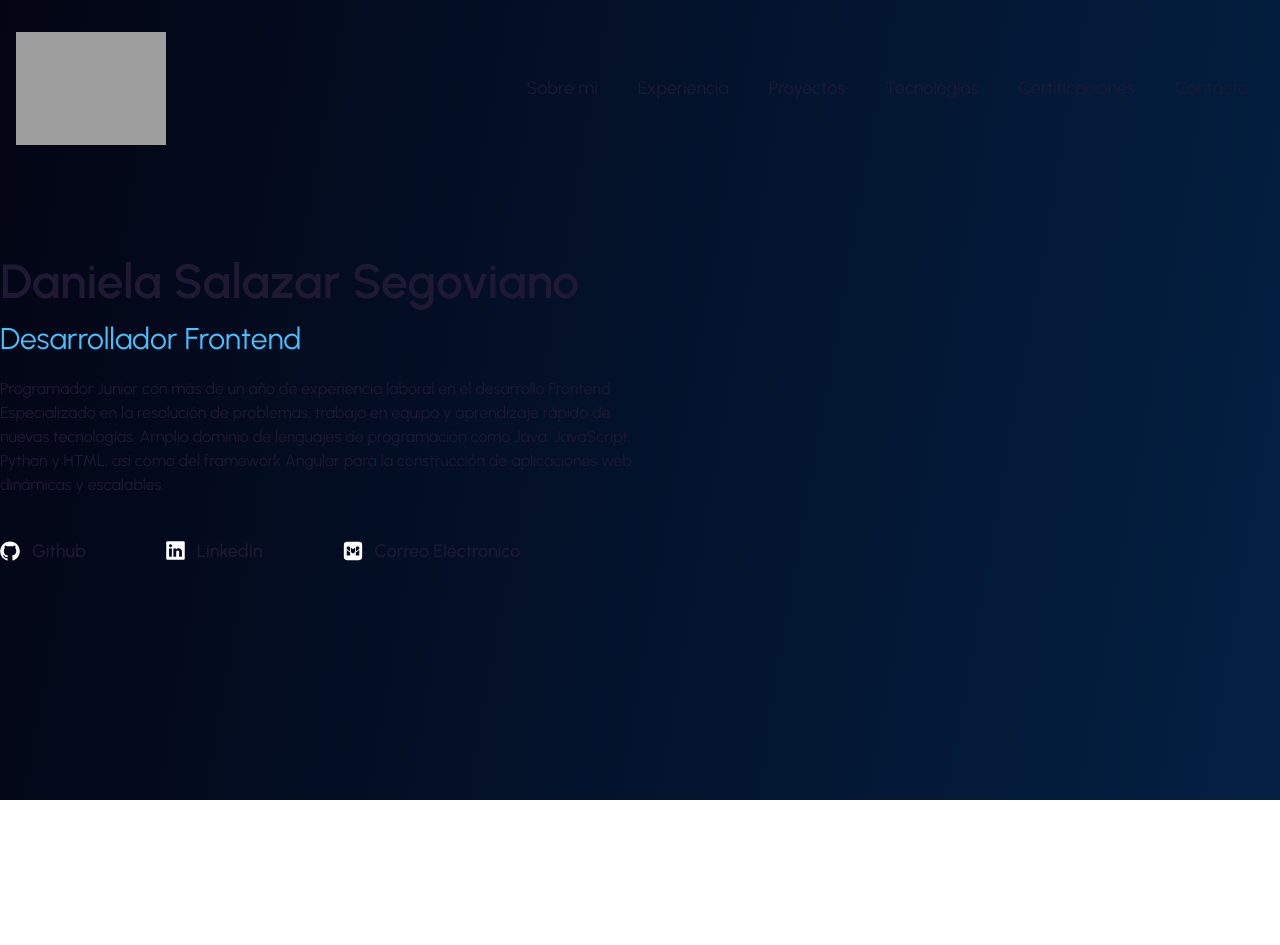
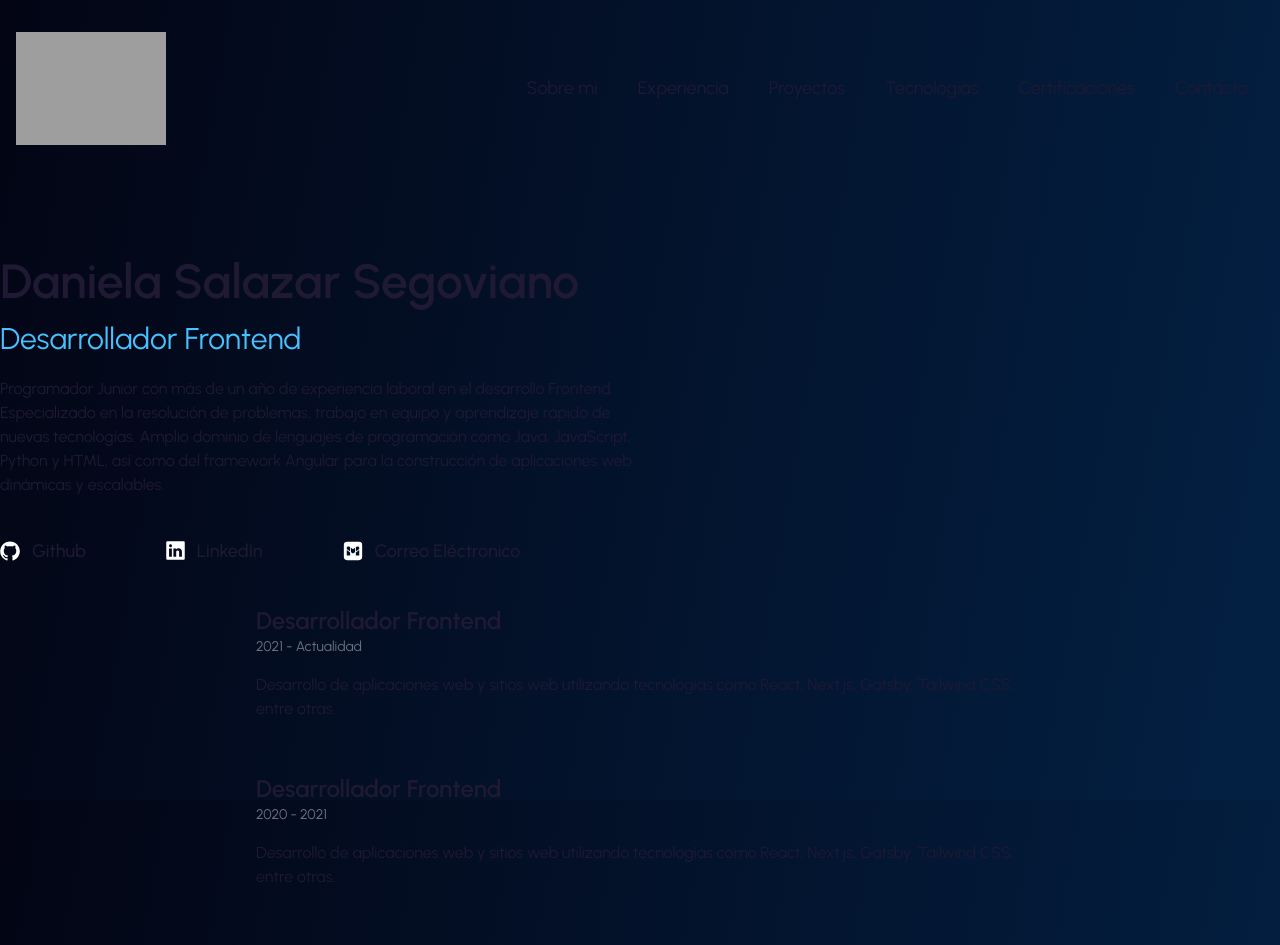
Before and after one commit to DannySegov/Portfolio, a Next.js app: page / in a window 1280 px wide. Shown: the top 945 px of the page. Before the commit the page ends 800 px from the top, so only its background shows below. Built offline with nearby package versions, Linux system fonts and the light colour scheme; grey boxes are pictures that could not be loaded.

Commit message:
Estructura de sección experiencia

```diff
--- a/src/app/page.tsx
+++ b/src/app/page.tsx
@@ -1,7 +1,10 @@
+import { Experience } from "@/components/Experience/Experience";
 import { OnMy } from "@/components/OnMy";
-
 export default function Home() {
   return (
-    <OnMy />
+    <div>
+      <OnMy />
+      <Experience />
+    </div>
   );
 }
--- /dev/null
+++ b/src/components/Experience/Experience.data.ts
@@ -0,0 +1,23 @@
+export const dataExperience = [
+    {
+        id: 1,
+        title: 'Desarrollador Frontend',
+        company: 'Freelance',
+        date: '2021 - Actualidad',
+        description: 'Desarrollo de aplicaciones web y sitios web utilizando tecnologías como React, Next.js, Gatsby, Tailwind CSS, entre otras.'
+    },
+    {
+        id: 2,
+        title: 'Desarrollador Frontend',
+        company: 'Código Facilito',
+        date: '2020 - 2021',
+        description: 'Desarrollo de aplicaciones web y sitios web utilizando tecnologías como React, Next.js, Gatsby, Tailwind CSS, entre otras.'
+    },
+    {
+        id: 3,
+        title: 'Desarrollador Frontend',
+        company: 'Freelance',
+        date: '2019 - 2020',
+        description: 'Desarrollo de aplicaciones web y sitios web utilizando tecnologías como React, Next.js, Gatsby, Tailwind CSS, entre otras.'
+    }
+]
--- /dev/null
+++ b/src/components/Experience/Experience.tsx
@@ -0,0 +1,25 @@
+import { dataExperience } from "./Experience.data";
+
+export function Experience() {
+    return (
+        <div className="w-full max-w-3xl mx-auto">
+            <div className="-my-6">
+                {dataExperience.map(({ id, title, date, description }) => (
+                    <div key={id} className="py-6">
+                        <h3 className="text-2xl font-semibold">{title}</h3>
+                        <p className="text-sm text-gray-500">{date}</p>
+                        <p className="mt-4">{description}</p>
+
+                        <div className="flex flex-col sm:flex-row items-start mb-1
+                        group-last:before:hidden before:absolute
+                        before:left-2 sm:before:left-0 before:h-full">
+
+                        </div>
+                    </div>
+                ))}
+            </div>
+            <p>Contenido de prueba</p>
+        </div>
+
+    )
+}
--- a/src/components/OnMy/OnMy.tsx
+++ b/src/components/OnMy/OnMy.tsx
@@ -14,7 +14,7 @@ export function OnMy() {
                     programación como Java, JavaScript, Python y HTML, así como del
                     framework Angular para la construcción de aplicaciones web dinámicas y escalables.
                 </p>
-                <div className="flex my-10 text-center items-center space-x-20">
+                <div className="flex flex-col md:flex-row my-10 text-center items-center space-y-4 md:space-y-0 md:space-x-20">
                     <SocialLink
                         href="#"
                         icon={
```
